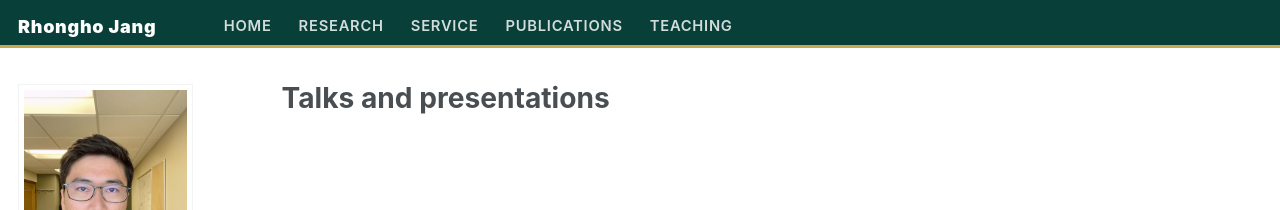
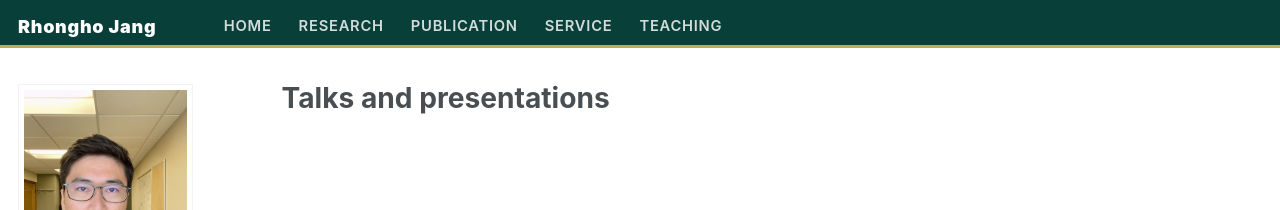
Before and after one commit to rhongho/rhongho.github.io, a Jekyll site: the page built from _pages/talks.html, in a window 1280 px wide. Shown: the top 210 px of the page. Built offline with Jekyll 4.4.1, drawn with Linux system fonts in a browser that asks for light colours; some web fonts are replaced.

Commit message:
Swap Service and Publication in nav; rename to singular Publication
Co-Authored-By: Claude Sonnet 4.6 <noreply@anthropic.com>

```diff
--- a/_data/navigation.yml
+++ b/_data/navigation.yml
@@ -6,11 +6,11 @@ main:
   - title: "Research"
     url: /team/
 
+  - title: "Publication"
+    url: /publications/
+
   - title: "Service"
     url: /services/
-
-  - title: "Publications"
-    url: /publications/
 
 
   - title: "Teaching"
```
